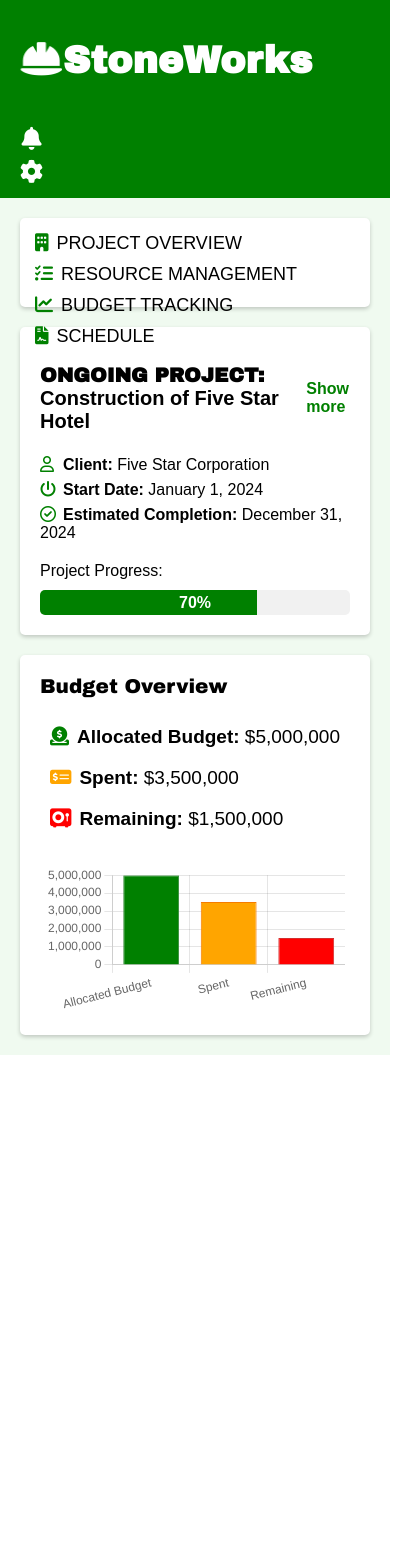
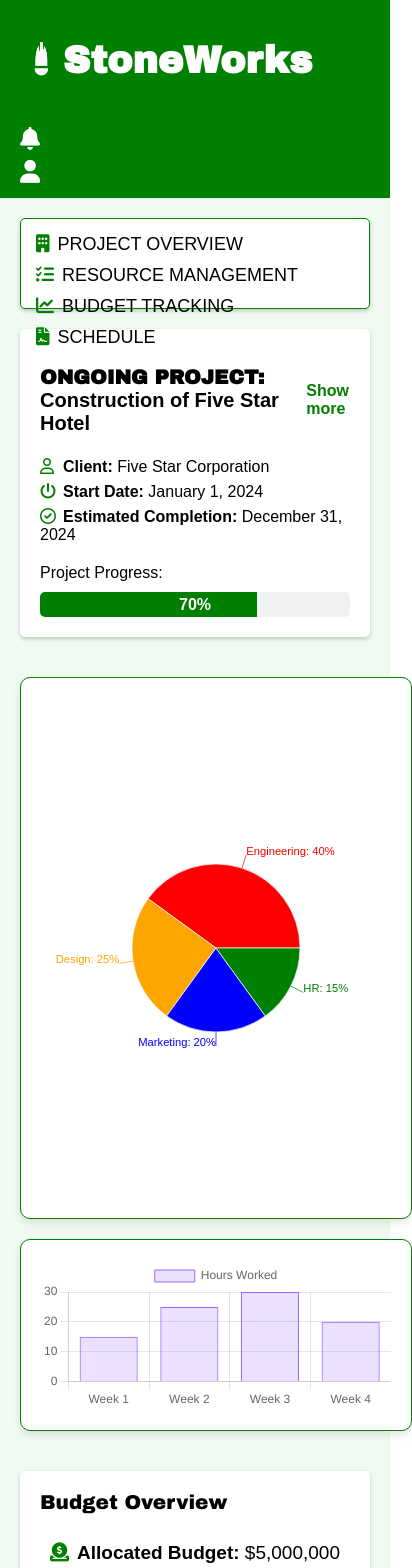
Before and after one commit to UceeCode/construction-dashboard, a React (Create React App) app: page / in a window 390 px wide. Shown: the top 1568 px of the page, 412 px wide, since content can reach past the window. Before the commit the page ends 1055 px from the top, so only its background shows below. Built offline with nearby package versions, Linux system fonts and the light colour scheme; a web font is replaced by a local one.

Commit message:
add resource overview section

```diff
--- a/package.json
+++ b/package.json
@@ -3,6 +3,7 @@
   "version": "0.1.0",
   "private": true,
   "dependencies": {
+    "@fortawesome/fontawesome-free": "^6.6.0",
     "@testing-library/jest-dom": "^5.17.0",
     "@testing-library/react": "^13.4.0",
     "@testing-library/user-event": "^13.5.0",
--- a/src/components/Main.css
+++ b/src/components/Main.css
@@ -13,6 +13,7 @@
     padding: 15px;
     height: 59px;
     border-radius: 5px;
+    border: 1px solid green;
     box-shadow: 0 2px 4px rgba(0,0,0,0.2);
 }
 .main-nav a i {
@@ -163,7 +164,50 @@
     height: auto;
 }
 
+.resource-container {
+    display: flex;
+    justify-content: center;
+    align-items: center;
+    gap: 25px;
+    margin: 40px 0;
+    flex-wrap: wrap;
+}
+
+.resource-allocation, .hours-worked {
+    border: 1px solid green;
+    background-color: white;
+    padding: 20px;
+    border-radius: 10px;
+    box-shadow: 0 4px 8px rgba(0, 0, 0, 0.1);
+    display: flex;
+    justify-content: center;
+    align-items: center;
+    width: 685px;
+    height: 340px;
+}
+
+.resource-allocation {
+    display: flex;
+    justify-content: center;
+    align-items: center;
+}
+
+.hours-worked {
+    display: flex;
+    justify-content: center;
+    align-items: center;
+}
+
+
 @media (max-width: 768px) {
+    .chart-container {
+        flex-direction: column;
+    }
+
+    .chart {
+        margin-bottom: 20px;
+    }
+
     .main-nav {
         flex-direction: column;
         align-items: flex-start;
@@ -193,4 +237,14 @@
     .budget-chart {
         margin-top: 20px;
     }
+
+    .resource-allocation, .hours-worked {
+        width: 100%;
+        height: auto;
+    }
+
+    .resource-container {
+        flex-direction: column;
+        gap: 20px;
+    }
 }
--- a/src/components/Main.js
+++ b/src/components/Main.js
@@ -1,11 +1,53 @@
 import React from "react";
 import './Main.css';
 import { Bar } from 'react-chartjs-2';
-import { Chart as ChartJS, CategoryScale, LinearScale, BarElement, Title, Tooltip, Legend } from 'chart.js';
+import { PieChart, Pie, Cell } from 'recharts';
+
+import { Chart as ChartJS, CategoryScale, LinearScale, BarElement, Title, Tooltip, Legend, ArcElement } from 'chart.js';
 
 ChartJS.register(CategoryScale, LinearScale, BarElement, Title, Tooltip, Legend);
+ChartJS.register(Title, Tooltip, Legend, ArcElement, BarElement, CategoryScale, LinearScale);
+
 
 const Main = () => {
+
+    const pieData = [
+        { name: 'Engineering', value: 40, fill: 'red' },
+        { name: 'Design', value: 25, fill: 'orange' },
+        { name: 'Marketing', value: 20, fill: 'blue' },
+        { name: 'HR', value: 15, fill: 'green' },
+    ];
+
+    const barData = {
+        labels: ['Week 1', 'Week 2', 'Week 3', 'Week 4'],
+        datasets: [
+            {
+                label: 'Hours Worked',
+                data: [15, 25, 30, 20],
+                backgroundColor: 'rgba(153, 102, 255, 0.2)',
+                borderColor: 'rgba(153, 102, 255, 1)',
+                borderWidth: 1,
+            },
+        ],
+    };
+
+    const option = {
+        responsive: true,
+        maintainAspectRatio: false,
+        plugins: {
+            legend: {
+                position: 'top',
+            },
+            tooltip: {
+                callbacks: {
+                    label: function (tooltipItem) {
+                        return `${tooltipItem.label}: ${tooltipItem.raw}%`;
+                    },
+                },
+            },
+        },
+    };
+
     const projectProgress = 70;
 
     const data = {
@@ -56,9 +98,9 @@ const Main = () => {
                     <p>Show more</p>
                 </div>
                 <div className="details">
-                    <p><strong><i class="fa-regular fa-user"></i><span>Client:</span></strong> Five Star Corporation</p>
-                    <p><strong><i class="fa-solid fa-power-off"></i>Start Date:</strong> January 1, 2024</p>
-                    <p><strong><i class="fa-regular fa-circle-check"></i>Estimated Completion:</strong> December 31, 2024</p>
+                    <p><strong><i className="fa-regular fa-user"></i><span>Client:</span></strong> Five Star Corporation</p>
+                    <p><strong><i className="fa-solid fa-power-off"></i>Start Date:</strong> January 1, 2024</p>
+                    <p><strong><i className="fa-regular fa-circle-check"></i>Estimated Completion:</strong> December 31, 2024</p>
                 </div>
 
                 <div className="progress-container">
@@ -70,13 +112,40 @@ const Main = () => {
                 </div>
             </div>
 
+            <div className="resource-container">
+                <div className="resource-allocation">
+                    {/* <h3 className="resource-title">Resource Allocation</h3> */}
+                    <PieChart width={500} height={500}>
+                        <Pie
+                            data={pieData}
+                            dataKey="value"
+                            cx="50%"
+                            cy="50%"
+                            outerRadius={120}
+                            label={({ name, value }) => `${name}: ${value}%`}
+                        >
+                            {
+                                pieData.map((entry, index) => (
+                                    <Cell key={`cell-${index}`} fill={entry.fill} />
+                                ))
+                            }
+                        </Pie>
+                        <Tooltip />
+                    </PieChart>
+                </div>
+
+                <div className="hours-worked">
+                    <Bar data={barData} options={option} />
+                </div>
+        </div>
+
             <div className="budget-container">
                 <div className="budget-title">Budget Overview</div>
                 <div className="budget-content">
                     <div className="budget-info">
-                        <p><strong><i class="fa-solid fa-circle-dollar-to-slot"></i>Allocated Budget:</strong> $5,000,000</p>
-                        <p><strong><i class="fa-solid fa-money-check-dollar"></i>Spent:</strong> $3,500,000</p>
-                        <p><strong><i class="fa-solid fa-vault"></i>Remaining:</strong> $1,500,000</p>
+                        <p><strong><i className="fa-solid fa-circle-dollar-to-slot"></i>Allocated Budget:</strong> $5,000,000</p>
+                        <p><strong><i className="fa-solid fa-money-check-dollar"></i>Spent:</strong> $3,500,000</p>
+                        <p><strong><i className="fa-solid fa-vault"></i>Remaining:</strong> $1,500,000</p>
                     </div>
                     <div className="budget-chart">
                         <Bar data={data} options={options} />
--- a/src/components/Navbar.js
+++ b/src/components/Navbar.js
@@ -9,7 +9,7 @@ const Navbar = () => {
             </div>
             <div className="nav-links">
                 <i className="fa-solid fa-bell"></i>
-                <i className="fa-solid fa-gear"></i>
+                <i className="fa-solid fa-user"></i>
             </div>
         </div>
     );
```
Also changed, not shown: 1 other file (tests, documents, lock files or other folders).
